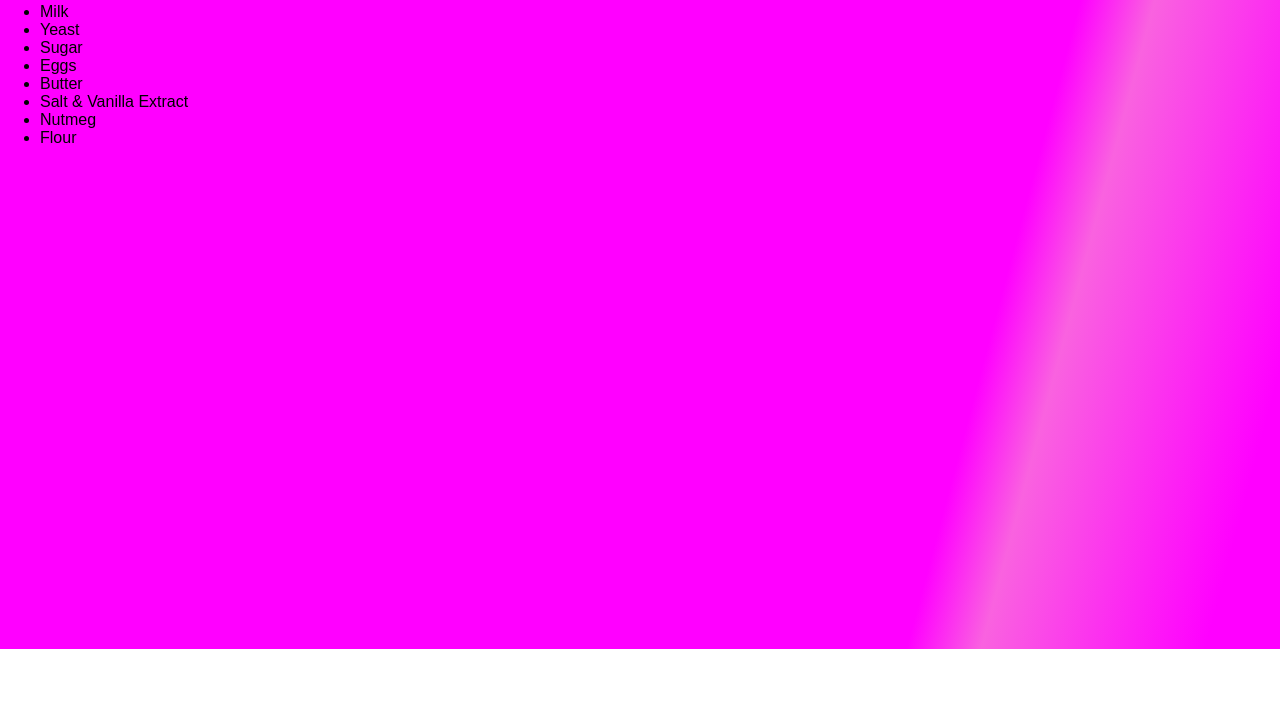
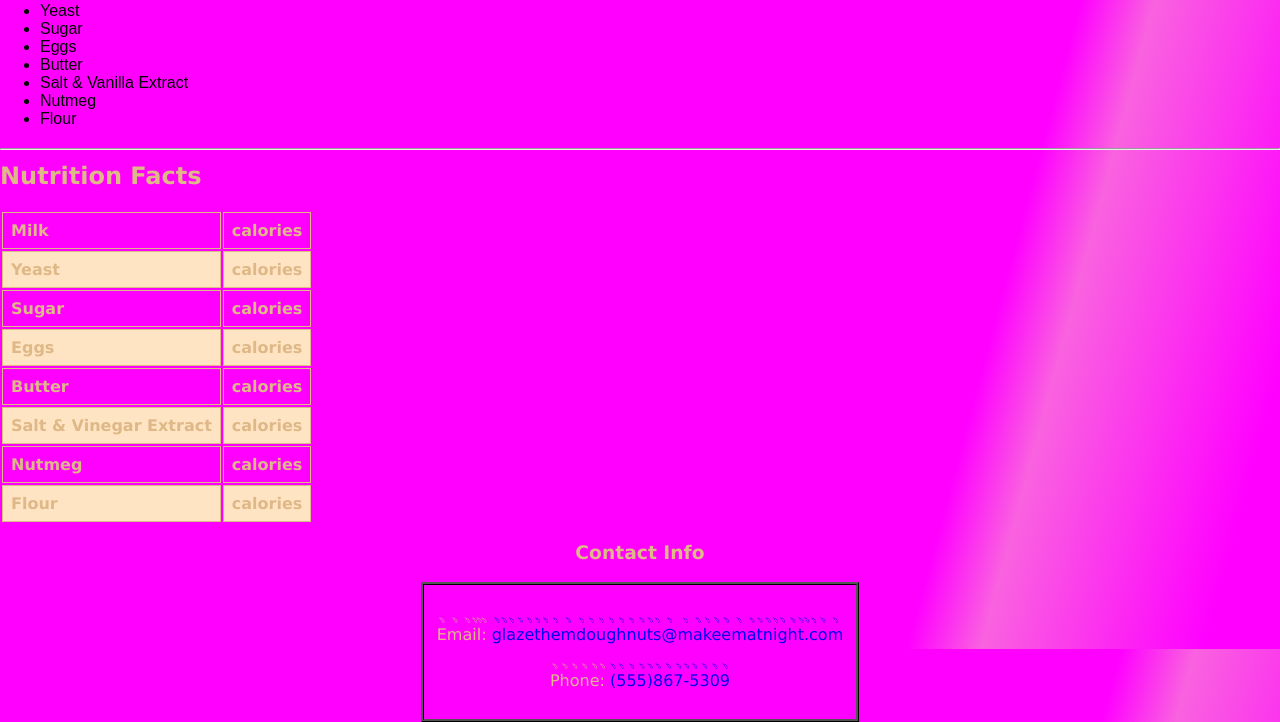
Before and after one commit to deanmastria/my_favorite_recipe, a plain HTML site: page ingredients.html in a window 1280 px wide. Shown: the part 151-873 px from the top of the page. Before the commit the page ends 800 px from the top, so only its background shows below. Drawn offline with Linux system fonts and the light colour scheme.

Commit message:
facts table added

```diff
--- a/ingredients.html
+++ b/ingredients.html
@@ -9,7 +9,7 @@
     <body>
         <div class="container">
             <Header>Ingredients</Header>
-            <nav>
+            <nav class="navbar">
                 <a href="index.html">Index</a>
                 <a href="directions.html">Directions</a>
             </nav>
@@ -25,8 +25,53 @@
                             <li>Nutmeg</li>
                             <li>Flour</li>
                         </ul>
-            <footer>
-                <!--insert contact info, etc-->
+                <div>
+                    <h2 class="Nutritiontitle"><hr>Nutrition Facts</h2>
+                </div>
+                <div>
+                    <table>
+                        <tr>
+                            <th>Milk</th>
+                            <th>calories</th>
+                        </tr>
+                        <tr>
+                            <th>Yeast</th>
+                            <th>calories</th>
+                        </tr>
+                        <tr>
+                            <th>Sugar</th>
+                            <th>calories</th>
+                        </tr>
+                        <tr>
+                            <th>Eggs</th>
+                            <th>calories</th>
+                        </tr>
+                        <tr>
+                            <th>Butter</th>
+                            <th>calories</th>
+                        </tr>
+                        <tr>
+                            <th>Salt & Vinegar Extract</th>
+                            <th>calories</th>
+                        </tr>
+                        <tr>
+                            <th>Nutmeg</th>
+                            <th>calories</th>
+                        </tr>
+                        <tr>
+                            <th>Flour</th>
+                            <th>calories</th>
+                        </tr>
+                    </table>
+                </div>
+
+            <footer class="footer">
+                <div class="footerhead">
+                    <h3>Contact Info</h3>
+                    <div class="contactinfo">
+                        <p>Email: <a href=mailto:glazethemdoughnuts@makeematnight.com> glazethemdoughnuts@makeematnight.com</a></p>
+                        <p>Phone: <a href=tel+5558675309> (555)867-5309</a></p>
+                    </div>
             </footer>
         </div>
     </body>
--- a/styles.css
+++ b/styles.css
@@ -19,7 +19,7 @@ body {
             align-items: center;
             width: 30%;
             position: fixed;
-            z-index 1000;
+            z-index: 1000;
         }
 
         .
@@ -54,15 +54,32 @@ body {
             text-decoration: underline
         }
 
-
-
 /*Directions*/
         #directionsli {
             font-family:'Times New Roman', Times, serif;
             color:black
 }
+
 /*Ingredients*/
         #ingredientsli {
             font-family: Arial, Helvetica, sans-serif;
             color: black;
         }
+    /*Table*/
+        .kcal {
+            display: flex;
+            table-layout: auto;
+            width: 150px;
+            font-family: 'Courier New', Courier, monospace;
+            font-size: 1em;
+            border-collapse: collapse;
+        }
+        .kcal,td,th {
+            border: 1px;
+            border-style: solid;
+            text-align: left;
+            padding: 8px;
+        }
+        tr:nth-child(even) {background-color: bisque;}
+
+/*Flexbox*/
```
Also changed, not shown: flexbox.html (added, +23 -0 lines). Lines whose indentation alone changed are shown as unchanged.
